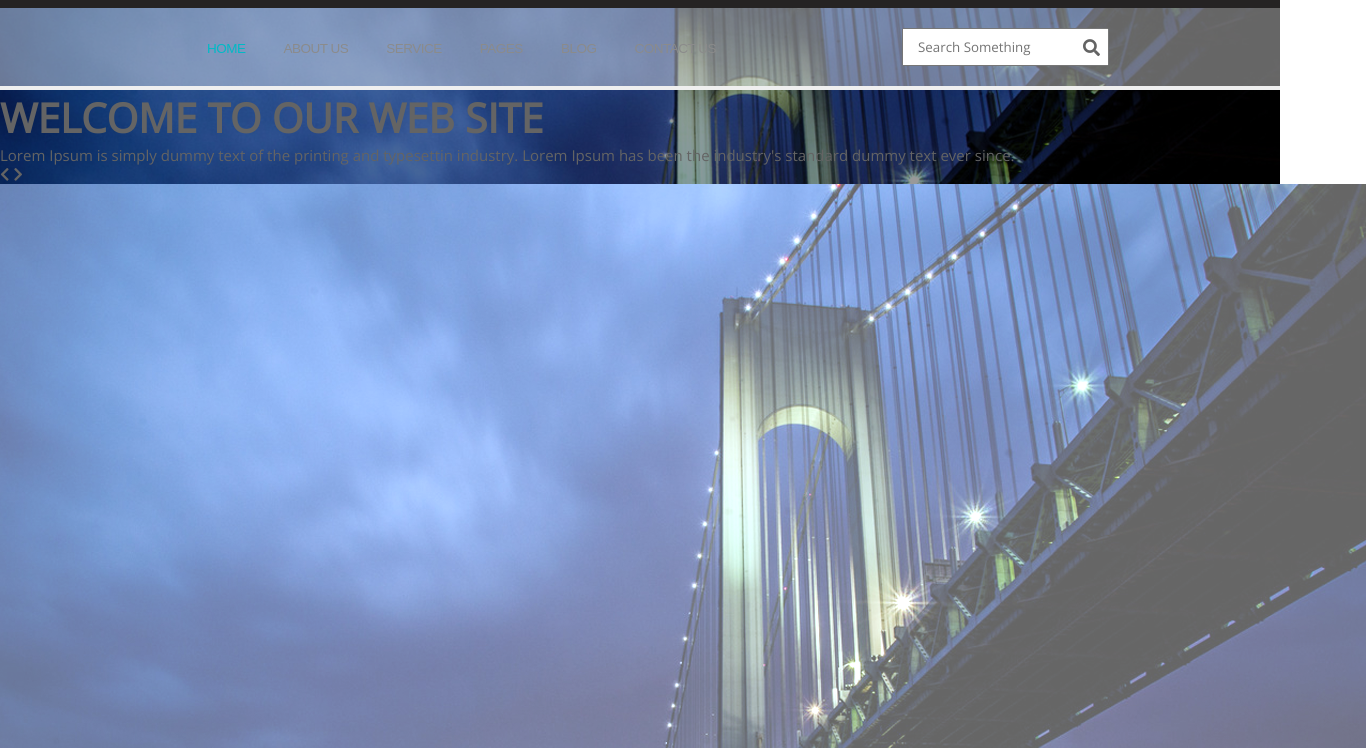
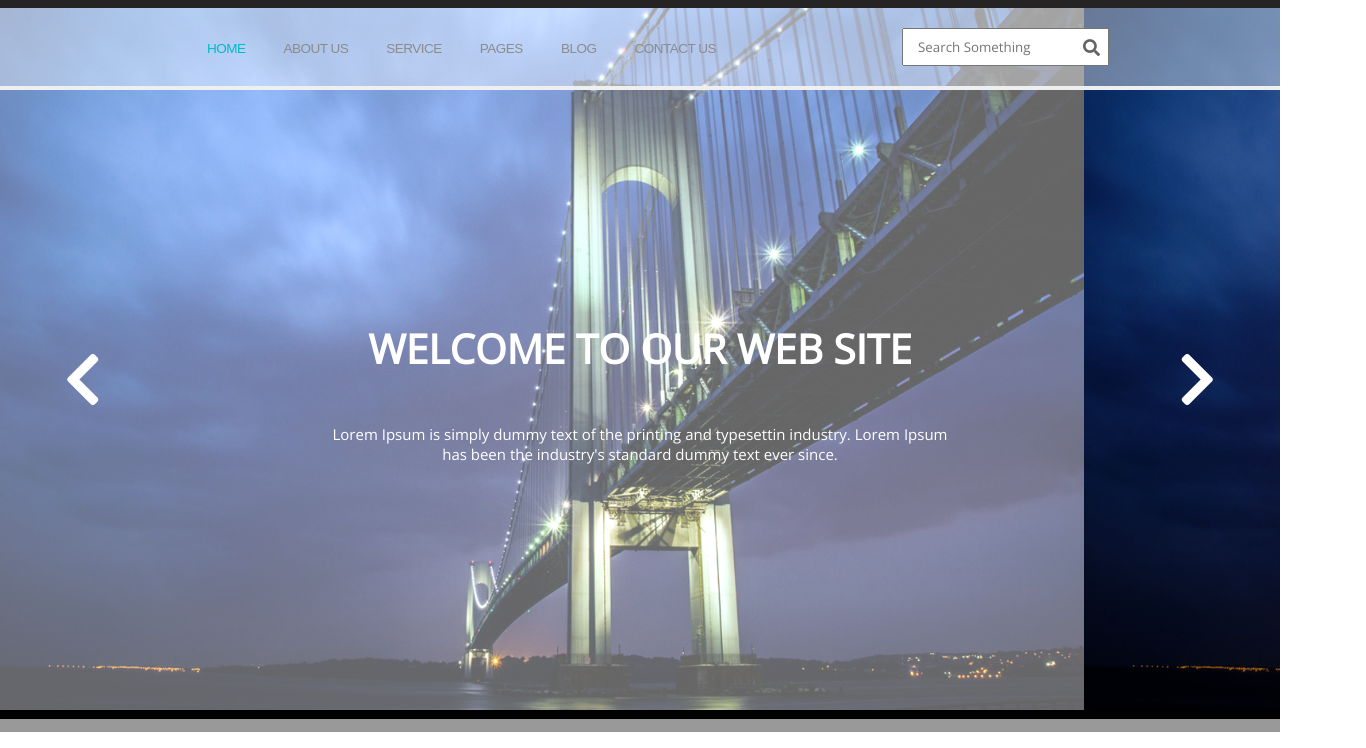
Before and after one commit to kiedrzynek/CutPSDLayout, a plain HTML site: page index.html in a window 1280 px wide. Shown: the part 52-800 px from the top of the page, 1366 px wide, since content can reach past the window. Drawn offline with nearby package versions, Linux system fonts and the light colour scheme; a script that the page names is missing.

Commit message:
[CSS] Style the slider

```diff
--- a/style.css
+++ b/style.css
@@ -48,7 +48,6 @@ section {
 
 header {
     background-color: #000;
-    background-image: url(img/hero2.png);
     background-size: cover;
     background-position: bottom;
     height: 98vh;
@@ -63,6 +62,8 @@ header {
 nav {
     border-bottom: 4px solid #efefef;
     background-color: rgba(255, 255, 255, 0.4);
+    position: relative;
+    z-index: 3;
 }
 
 
@@ -147,13 +148,54 @@ nav {
     cursor: pointer;
 }
 
-.slider-banner {
+
+/*--------- SLIDER ----------------------*/
+
+header h1,
+header h2 {
     position: absolute;
     top: 50%;
     left: 50%;
     transform: translate(-50%, -50%);
     color: #fff;
     text-align: center;
+    z-index: 2;
+}
+
+
+.carousel-container {
+    margin: auto;
+    overflow: hidden;
+    position: relative;
+    bottom: 100px;
+    z-index: 1;
+}
+
+.carousel-slide {
+    display: flex;
+    height: 90vh;
+}
+
+.carousel-slide img {
+    object-fit: cover;
+}
+
+#prevBtn,
+#nextBtn {
+    position: absolute;
+    top: 50%;
+    z-index: 1;
+    font-size: 4em;
+    color: #fff;
+    cursor: pointer;
+}
+
+#prevBtn {
+    left: 5%;
+}
+
+#nextBtn {
+    right: 5%;
 }
 
 .subtext {
@@ -162,6 +204,8 @@ nav {
     font-weight: 100;
     font-size: 100%;
 }
+
+
 
 /*--------- SECOND SECTION - TEXT ----------------------*/
 
```
